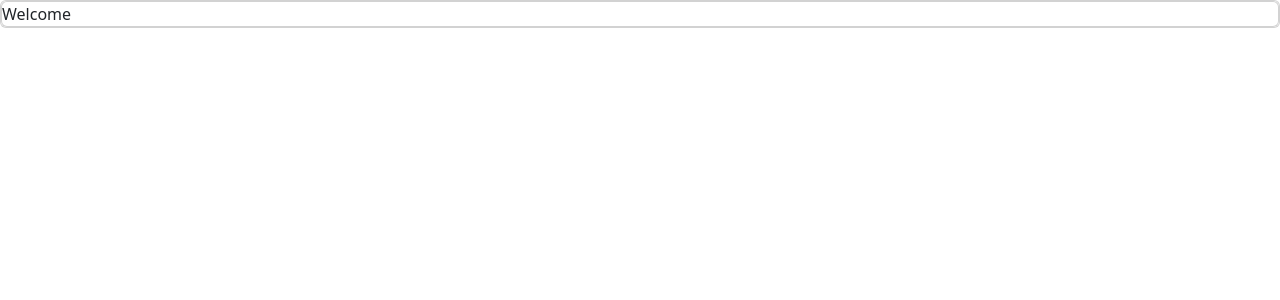
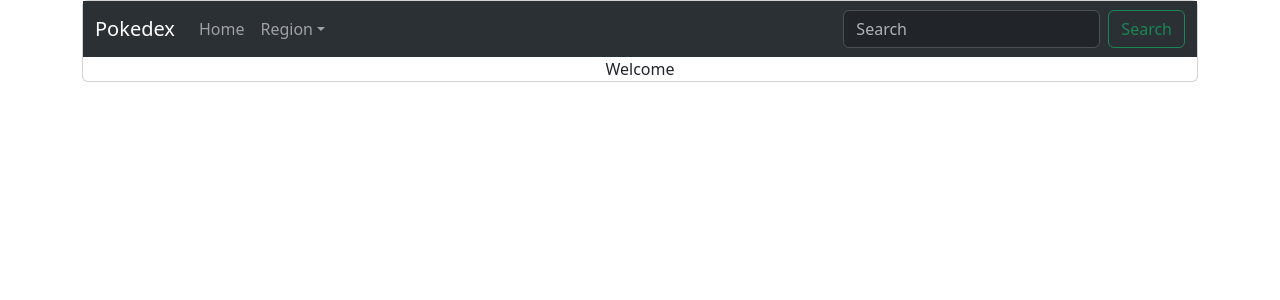
Before and after one commit to jjgarc26/Pokedex, a React (Create React App) app: page / in a window 1280 px wide. Shown: the top 300 px of the page. Built offline with nearby package versions, Linux system fonts and the light colour scheme.

Commit message:
add navbar

```diff
--- a/src/App.tsx
+++ b/src/App.tsx
@@ -1,13 +1,13 @@
-import { Card } from "react-bootstrap";
+import { Container } from "react-bootstrap";
 import { RouterProvider } from "react-router";
 import Router from "./Route/Router";
 
 const router = Router();
 function App() {
   return (
-    <Card>
+    <Container className="text-center">
       <RouterProvider router={router} />
-    </Card>
+    </Container>
   );
 }
 
--- /dev/null
+++ b/src/Components/LandingPage/LandingPage.tsx
@@ -0,0 +1,13 @@
+import { Card } from "react-bootstrap";
+import PokedexNavBar from "../../Utils/PokedexNavBar/PokedexNavBar";
+
+function LandingPage() {
+  return (
+    <Card>
+      <PokedexNavBar />
+      Welcome
+    </Card>
+  );
+}
+
+export default LandingPage;
--- a/src/Components/WelcomePage/WelcomePage.tsx
+++ /dev/null
@@ -1,6 +0,0 @@
-import { Card } from "react-bootstrap";
-function Welcome() {
-  return <Card>Welcome</Card>;
-}
-
-export default Welcome;
--- a/src/Route/Router.tsx
+++ b/src/Route/Router.tsx
@@ -1,12 +1,12 @@
 import { Route, createRoutesFromElements } from "react-router";
 import { createBrowserRouter } from "react-router-dom";
-import Welcome from "../Components/WelcomePage/WelcomePage";
+import LandingPage from "../Components/LandingPage/LandingPage";
 import HomePage from "../Components/HomePage/HomePage";
 
 export default function Router() {
   const router = createBrowserRouter(
     createRoutesFromElements(
-      <Route path="/" element={<Welcome />}>
+      <Route path="/" element={<LandingPage />}>
         <Route index element={<HomePage />} />
       </Route>
     )
--- /dev/null
+++ b/src/Utils/PokedexNavBar/PokedexNavBar.tsx
@@ -0,0 +1,56 @@
+import { useState } from "react";
+import {
+  Button,
+  Container,
+  Form,
+  Nav,
+  Navbar,
+  NavDropdown,
+} from "react-bootstrap";
+function PokedexNavBar() {
+  const [titleName, setTitleName] = useState("Pokedex");
+
+  function titleNameHandler(event: any) {
+    // TODO: set limit for API depending on region
+
+    setTitleName(`${event} Pokedex`);
+  }
+
+  return (
+    <Navbar expand="lg" className="bg-body-tertiary" data-bs-theme="dark">
+      <Container fluid>
+        <Navbar.Brand>{titleName}</Navbar.Brand>
+        <Navbar.Toggle aria-controls="navbarScroll" />
+        <Navbar.Collapse id="navbarScroll">
+          <Nav
+            className="me-auto my-2 my-lg-0"
+            style={{ maxHeight: "100px" }}
+            navbarScroll
+          >
+            <Nav.Link href="#action1">Home</Nav.Link>
+            <NavDropdown
+              title="Region"
+              id="navbarScrollingDropdown"
+              onSelect={titleNameHandler}
+            >
+              <NavDropdown.Item eventKey="Kanto">Kanto</NavDropdown.Item>
+              <NavDropdown.Item eventKey="Johto">Johto</NavDropdown.Item>
+              <NavDropdown.Item eventKey="Hoen">Hoen</NavDropdown.Item>
+              <NavDropdown.Item eventKey="Sinoh">Sinoh</NavDropdown.Item>
+            </NavDropdown>
+          </Nav>
+          <Form className="d-flex">
+            <Form.Control
+              type="search"
+              placeholder="Search"
+              className="me-2"
+              aria-label="Search"
+            />
+            <Button variant="outline-success">Search</Button>
+          </Form>
+        </Navbar.Collapse>
+      </Container>
+    </Navbar>
+  );
+}
+export default PokedexNavBar;
```
